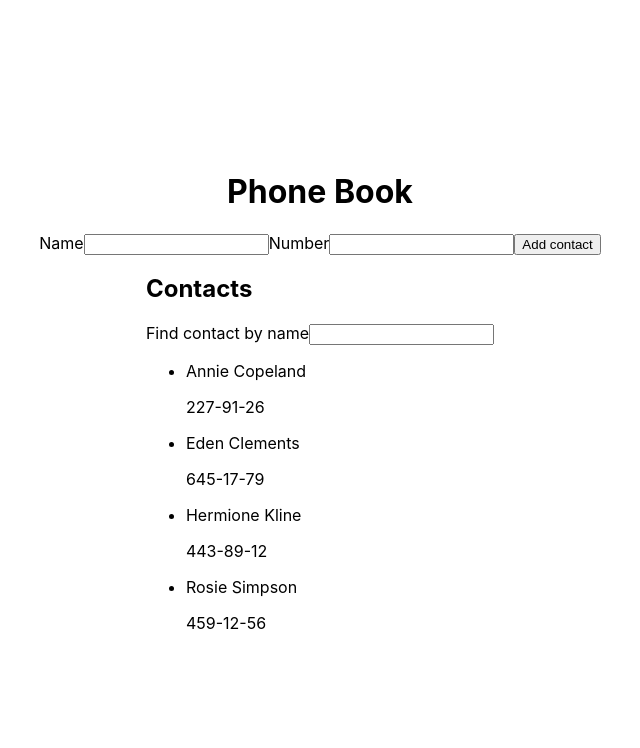
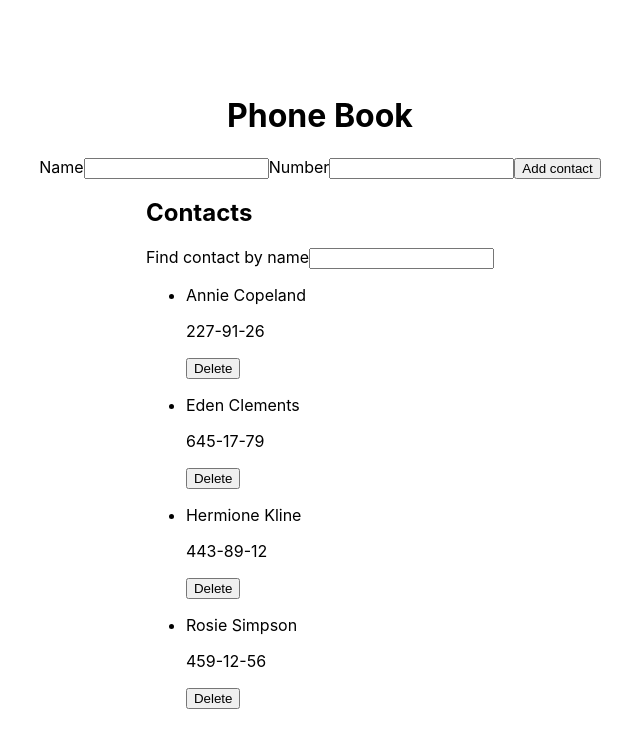
Before and after one commit to akiselyoff/goit-react-hw-02-phonebook, a React (Create React App) app: page / in a window 1280 px wide. Shown: the top 748 px of the page, without its empty margins (320-960 px from the left). Built offline with nearby package versions, Linux system fonts and the light colour scheme.

Commit message:
add propTypes + refactor

```diff
--- a/src/components/App.js
+++ b/src/components/App.js
@@ -30,17 +30,38 @@ class App extends Component {
   };
 
   formSubmit = ({ name, number }) => {
-    const newContact = {
-      id: nanoid(),
-      name,
-      number,
-    };
-    this.setState(prevState => ({
-      contacts: [newContact, ...prevState.contacts],
-    }));
+    this.setState(prevState => {
+      const { contacts } = prevState;
+      const isContact = contacts.find(contact => contact.name === name);
+
+      if (isContact) {
+        alert(`${name} is already in contact`);
+        return contacts;
+      } else {
+        return {
+          contacts: [
+            {
+              id: nanoid(),
+              name,
+              number,
+            },
+            ...contacts,
+          ],
+        };
+      }
+    });
+  };
+
+  contactDelete = id => {
+    this.setState(prevState => {
+      const { contacts } = prevState;
+      const contactsAfterDelete = contacts.filter(contact => contact.id !== id);
+      return { contacts: [...contactsAfterDelete] };
+    });
   };
 
   render() {
+    const { filter } = this.state;
     return (
       <div
         style={{
@@ -58,12 +79,13 @@ class App extends Component {
           <Filter
             title="Find contact by name"
             onChange={this.handleFilterChange}
-            value={this.state.filter}
+            value={filter}
           />
 
           <ContactList
             onFilter={this.filteredContacts}
-            filter={this.state.filter}
+            filteredContacts={this.filteredContacts(filter)}
+            onDelete={this.contactDelete}
           />
         </div>
       </div>
--- a/src/components/ContactForm/ContactForm.js
+++ b/src/components/ContactForm/ContactForm.js
@@ -13,16 +13,12 @@ class ContactForm extends Component {
 
   handleSubmit = e => {
     e.preventDefault();
-    const { name, number } = e.target.elements;
-    const newContact = {
-      name: name.value,
-      number: number.value,
-    };
-    this.props.onSubmit(newContact);
+    this.props.onSubmit(this.state);
     this.setState({ name: '', number: '' });
   };
 
   render() {
+    const { name, number } = this.state;
     return (
       <form action="submit" onSubmit={this.handleSubmit}>
         <label>
@@ -33,7 +29,7 @@ class ContactForm extends Component {
             pattern="^[a-zA-Zа-яА-Я]+(([' -][a-zA-Zа-яА-Я ])?[a-zA-Zа-яА-Я]*)*$"
             title="Name may contain only letters, apostrophe, dash and spaces. For example Adrian, Jacob Mercer, Charles de Batz de Castelmore d'Artagnan"
             required
-            value={this.state.name}
+            value={name}
             onChange={this.handleInputChange}
           />
         </label>
@@ -45,7 +41,7 @@ class ContactForm extends Component {
             pattern="\+?\d{1,4}?[-.\s]?\(?\d{1,3}?\)?[-.\s]?\d{1,4}[-.\s]?\d{1,4}[-.\s]?\d{1,9}"
             title="Phone number must be digits and can contain spaces, dashes, parentheses and can start with +"
             required
-            value={this.state.number}
+            value={number}
             onChange={this.handleInputChange}
           />
         </label>
--- a/src/components/ContactList/ContactItem.js
+++ b/src/components/ContactList/ContactItem.js
@@ -1,11 +1,31 @@
-const ContactItem = props => {
-  const { name, number } = props.contact;
+import PropTypes from 'prop-types';
+
+const ContactItem = ({ contact, onDelete }) => {
+  const { id, name, number } = contact;
   return (
     <li>
       <p>{name}</p>
       <p>{number}</p>
+      <button
+        type="button"
+        id={id}
+        onClick={e => {
+          onDelete(e.target.id);
+        }}
+      >
+        Delete
+      </button>
     </li>
   );
 };
 
+ContactItem.propTypes = {
+  contact: PropTypes.shape({
+    id: PropTypes.string.isRequired,
+    name: PropTypes.string.isRequired,
+    number: PropTypes.string.isRequired,
+  }),
+  onDelete: PropTypes.func.isRequired,
+};
+
 export { ContactItem };
--- a/src/components/ContactList/ContactList.js
+++ b/src/components/ContactList/ContactList.js
@@ -1,13 +1,31 @@
 import { ContactItem } from './ContactItem';
+import PropTypes from 'prop-types';
 
-const ContactList = props => {
+const ContactList = ({ filteredContacts, onDelete }) => {
   return (
     <ul>
-      {props.onFilter(props.filter).map(({ id, name, number }) => {
-        return <ContactItem contact={{ name, number }} key={id} />;
+      {filteredContacts.map(({ id, name, number }) => {
+        return (
+          <ContactItem
+            contact={{ id, name, number }}
+            key={id}
+            onDelete={onDelete}
+          />
+        );
       })}
     </ul>
   );
 };
 
+ContactItem.propTypes = {
+  filteredContacts: PropTypes.arrayOf(
+    PropTypes.shape({
+      id: PropTypes.string.isRequired,
+      name: PropTypes.string.isRequired,
+      number: PropTypes.string.isRequired,
+    })
+  ),
+  onDelete: PropTypes.func.isRequired,
+};
+
 export default ContactList;
```
Also changed, not shown: src/components/Filter/Filter.js (+8 -0 lines).
